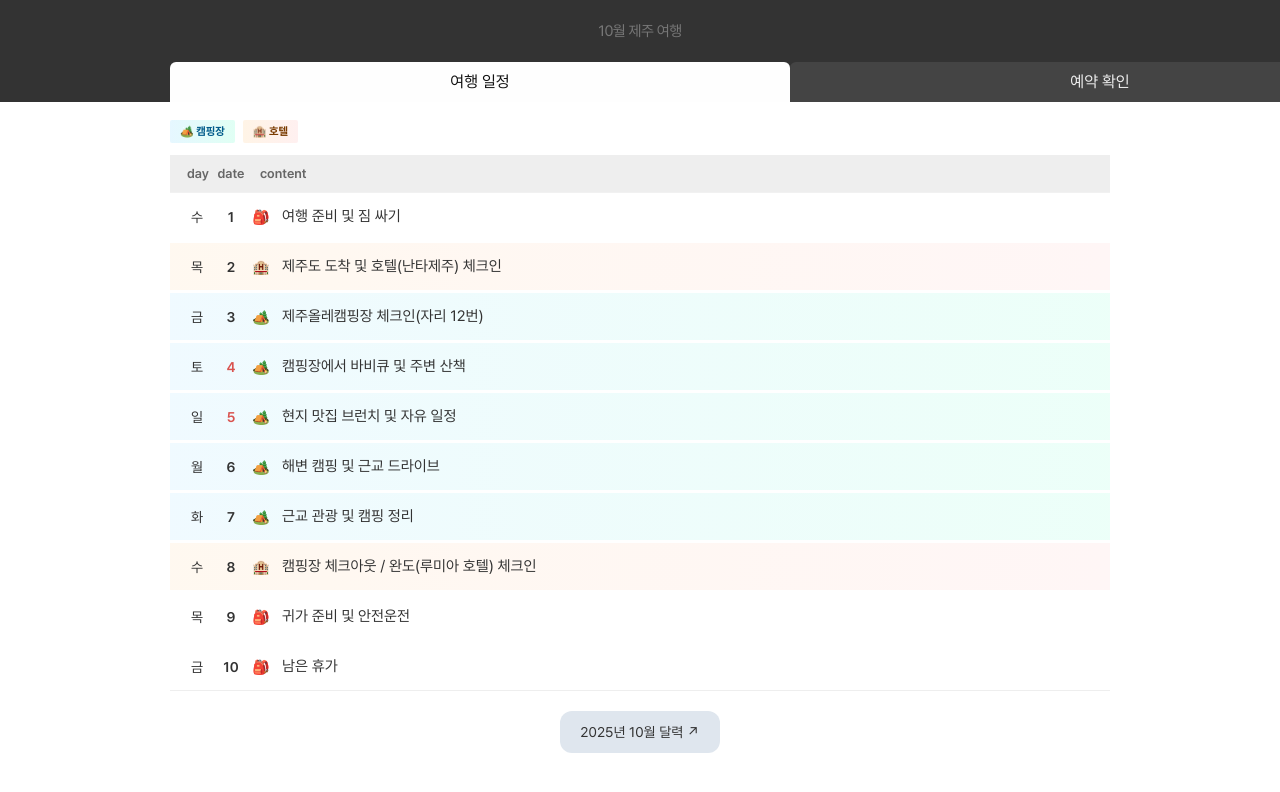
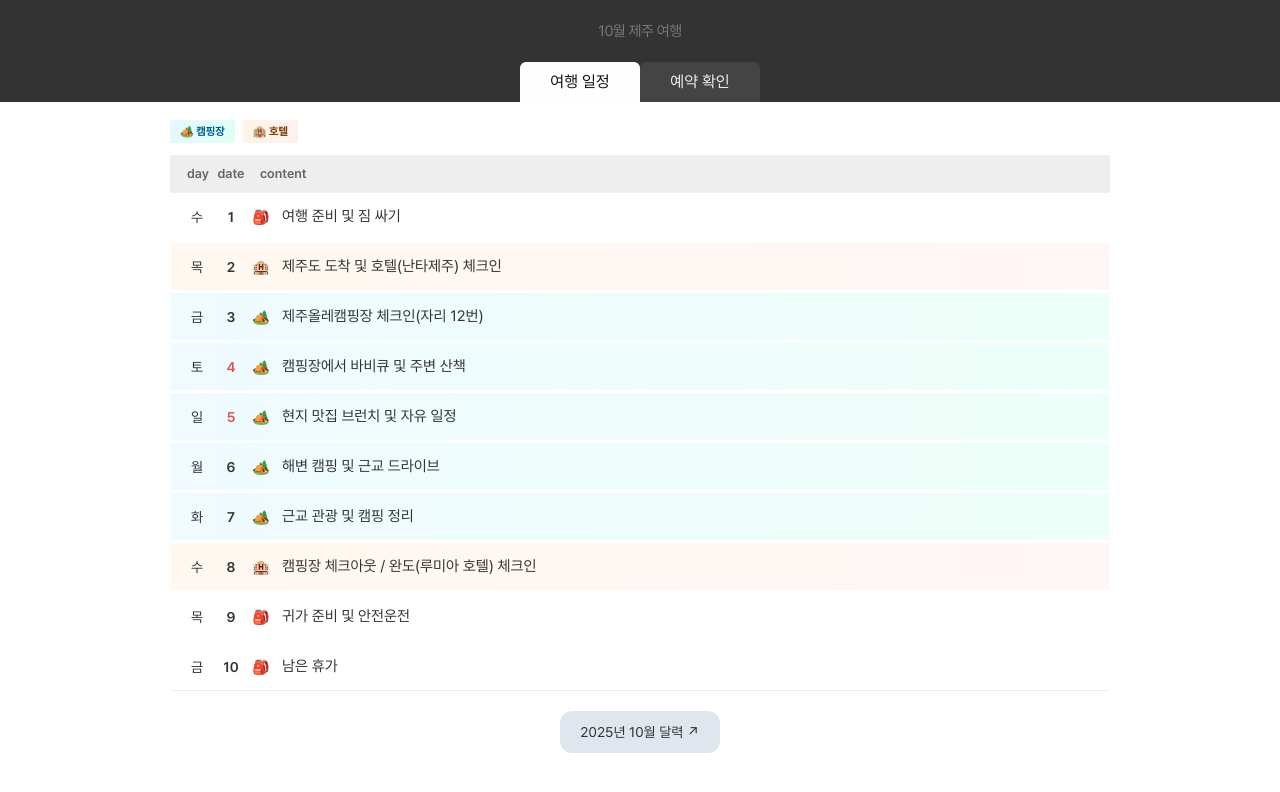
Before and after one commit to jdwcg/travel, a React (Vite) app: page /schedule in a window 1280 px wide. Shown: the top 792 px of the page. Built offline with nearby package versions, Linux system fonts and the light colour scheme.

Commit message:
탭디자인 개선

```diff
--- a/src/components/Tabs.tsx
+++ b/src/components/Tabs.tsx
@@ -7,7 +7,9 @@ const TabMenu = styled.nav`
     margin: 22px 0 12px;
     position: fixed;
     z-index: 3;
-    width: calc(100% - 40px);
+    max-width: 100%;
+    left: 50%;
+    translate: -50%;
 `;
 
 const TabButton = styled(NavLink)`
@@ -17,7 +19,7 @@ const TabButton = styled(NavLink)`
     text-decoration: none;
     color: #eee;
     background: #444;
-    width: 100%;
+    width: 120px;
     text-align: center;
     &.active {
         background: #fefefe;
```
